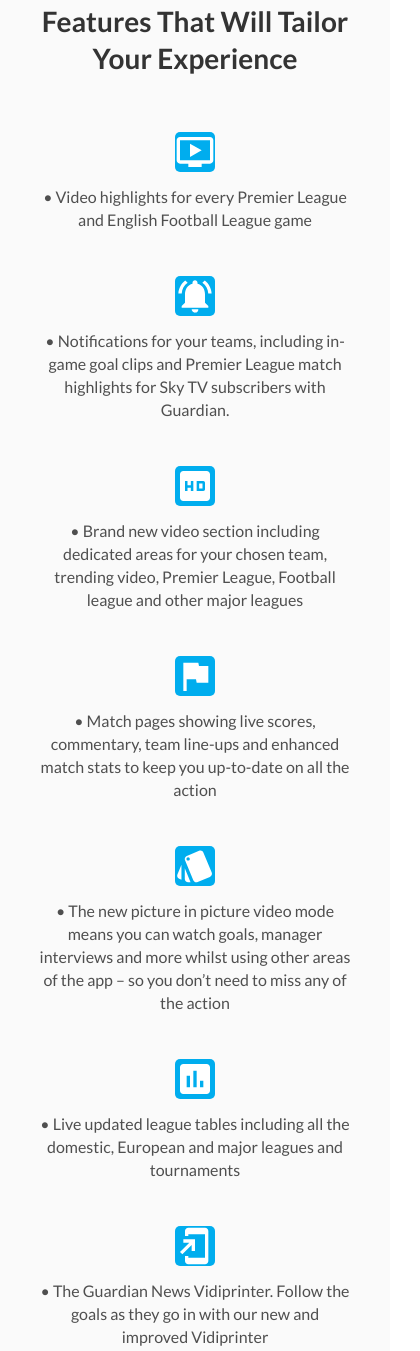
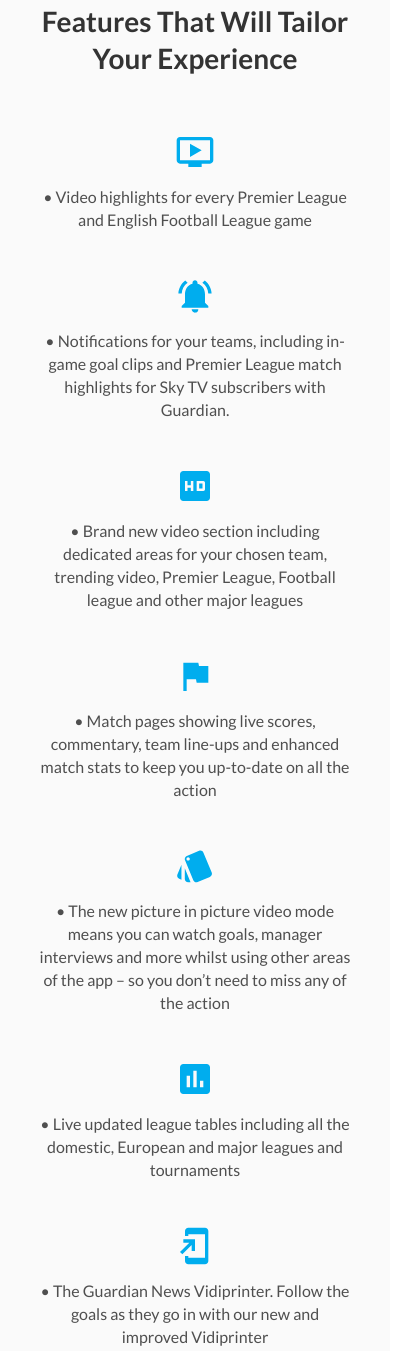
Before and after one commit to Risic/CURSOR_HW_RISIC, a plain HTML site: page Lec11-Responsive/index.html in a window 390 px wide. Shown: the part 2453-3804 px from the top of the page, 420 px wide, since content can reach past the window. Drawn offline with Linux system fonts and the light colour scheme.

Commit message:
version 1.0

```diff
--- a/Lec11-Responsive/index.html
+++ b/Lec11-Responsive/index.html
@@ -105,48 +105,66 @@
             </div>
             <div class="services__cards-flexWrapper">
                 <div class="services__item-card">
-                    <img class="services__item-image" src="./img/cards-icon/monitor-icon.svg" alt="Display icon">
+                    <svg class="services__item-image" width="40" height="40" viewBox="0 0 40 40" fill="none" xmlns="http://www.w3.org/2000/svg">
+                        <path class="fill" d="M35.0003 5H5.00033C3.15033 5 1.66699 6.48333 1.66699 8.33333V28.3333C1.66699 30.1667 3.15033 31.6667 5.00033 31.6667H13.3337V35H26.667V31.6667H35.0003C36.8337 31.6667 38.317 30.1667 38.317 28.3333L38.3337 8.33333C38.3337 6.48333 36.8337 5 35.0003 5ZM35.0003 28.3333H5.00033V8.33333H35.0003V28.3333ZM26.667 18.3333L15.0003 25V11.6667L26.667 18.3333Z" fill="white"/>
+                    </svg>
                     <p class="services__item-text">
                         • Video highlights for every Premier League and English Football League game
                     </p>
                 </div>
                 <div class="services__item-card">
-                    <img class="services__item-image" src="./img/cards-icon/bell-iconsvg.svg" alt="Bell icon">
+                    <svg class="services__item-image" width="40" height="40" viewBox="0 0 40 40" fill="none" xmlns="http://www.w3.org/2000/svg">
+                        <path class="fill" d="M12.6338 6.80008L10.2505 4.41675C6.25046 7.46675 3.61712 12.1667 3.38379 17.5001H6.71712C6.96712 13.0834 9.23379 9.21675 12.6338 6.80008ZM33.2838 17.5001H36.6171C36.3671 12.1667 33.7338 7.46675 29.7505 4.41675L27.3838 6.80008C30.7505 9.21675 33.0338 13.0834 33.2838 17.5001ZM30.0005 18.3334C30.0005 13.2167 27.2671 8.93341 22.5005 7.80008V6.66675C22.5005 5.28341 21.3838 4.16675 20.0005 4.16675C18.6171 4.16675 17.5005 5.28341 17.5005 6.66675V7.80008C12.7171 8.93341 10.0005 13.2001 10.0005 18.3334V26.6667L6.66712 30.0001V31.6667H33.3338V30.0001L30.0005 26.6667V18.3334ZM20.0005 36.6667C20.2338 36.6667 20.4505 36.6501 20.6671 36.6001C21.7505 36.3667 22.6338 35.6334 23.0671 34.6334C23.2338 34.2334 23.3171 33.8001 23.3171 33.3334H16.6505C16.6671 35.1667 18.1505 36.6667 20.0005 36.6667Z" fill="white"/>
+                    </svg>
                     <p class="services__item-text">
                         • Notifications for your teams, including in-game goal clips and Premier League match highlights for Sky TV subscribers with Guardian.</p>
                 </div>
                 <div class="services__item-card">
-                    <img class="services__item-image" src="./img/cards-icon/hd-icon.svg" alt="Hd icon">
+                    <svg class="services__item-image" width="40" height="40" viewBox="0 0 40 40" fill="none" xmlns="http://www.w3.org/2000/svg">
+                        <path class="fill" d="M31.6667 5H8.33333C6.48333 5 5 6.5 5 8.33333V31.6667C5 33.5 6.48333 35 8.33333 35H31.6667C33.5 35 35 33.5 35 31.6667V8.33333C35 6.5 33.5 5 31.6667 5ZM18.3333 25H15.8333V21.6667H12.5V25H10V15H12.5V19.1667H15.8333V15H18.3333V25ZM21.6667 15H28.3333C29.25 15 30 15.75 30 16.6667V23.3333C30 24.25 29.25 25 28.3333 25H21.6667V15ZM24.1667 22.5H27.5V17.5H24.1667V22.5Z" fill="white"/>
+                    </svg>
                     <p class="services__item-text">
                         • Brand new video section including dedicated areas for your chosen team, trending video, Premier League, Football league and other major leagues</p>
                 </div>
                 <div class="services__item-card">
-                    <img class="services__item-image" src="./img/cards-icon/flag-icon.svg" alt="flag-icon icon">
+                    <svg class="services__item-image" width="40" height="40" viewBox="0 0 40 40" fill="none" xmlns="http://www.w3.org/2000/svg">
+                        <path class="fill" class="fill" d="M23.9997 10.0001L23.333 6.66675H8.33301V35.0001H11.6663V23.3334H20.9997L21.6663 26.6667H33.333V10.0001H23.9997Z" fill="white"/>
+                    </svg>
                     <p class="services__item-text">
                         • Match pages showing live scores, commentary, team line-ups and enhanced match stats to keep you up-to-date on all the action</p>
                 </div>
                 <div class="services__item-card">
-                    <img class="services__item-image" src="./img/cards-icon/telephones-icon.svg" alt="Telephones icon">
+                    <svg class="services__item-image" width="40" height="40" viewBox="0 0 40 40" fill="none" xmlns="http://www.w3.org/2000/svg">
+                        <path class="fill" d="M4.21642 32.7499L6.44976 33.6833V18.6333L2.39976 28.3999C1.71643 30.0999 2.53309 32.0499 4.21642 32.7499ZM36.7164 26.5833L28.4498 6.63325C27.9331 5.38325 26.7164 4.61659 25.4331 4.58325C24.9998 4.58325 24.5498 4.64992 24.1164 4.83325L11.8331 9.91658C10.5831 10.4333 9.81642 11.6333 9.78309 12.9166C9.76642 13.3666 9.84976 13.8166 10.0331 14.2499L18.2998 34.1999C18.8164 35.4666 20.0498 36.2333 21.3498 36.2499C21.7831 36.2499 22.2164 36.1666 22.6331 35.9999L34.8998 30.9166C36.5998 30.2166 37.4164 28.2666 36.7164 26.5833ZM13.1331 14.5833C12.2164 14.5833 11.4664 13.8333 11.4664 12.9166C11.4664 11.9999 12.2164 11.2499 13.1331 11.2499C14.0498 11.2499 14.7998 11.9999 14.7998 12.9166C14.7998 13.8333 14.0498 14.5833 13.1331 14.5833ZM9.79976 32.9166C9.79976 34.7499 11.2998 36.2499 13.1331 36.2499H15.5498L9.79976 22.3499V32.9166Z" fill="white"/>
+                    </svg>
                     <p class="services__item-text">
                         • The new picture in picture video mode means you can watch goals, manager interviews and more whilst using other areas of the app – so you don’t need to miss any of the action</p>
                 </div>
                 <div class="services__item-card">
-                    <img class="services__item-image" src="./img/cards-icon/graph-icon.svg" alt="Graph icon">
+                    <svg class="services__item-image" width="40" height="40" viewBox="0 0 40 40" fill="none" xmlns="http://www.w3.org/2000/svg">
+                        <path class="fill" d="M31.6667 5H8.33333C6.5 5 5 6.5 5 8.33333V31.6667C5 33.5 6.5 35 8.33333 35H31.6667C33.5 35 35 33.5 35 31.6667V8.33333C35 6.5 33.5 5 31.6667 5ZM15 28.3333H11.6667V16.6667H15V28.3333ZM21.6667 28.3333H18.3333V11.6667H21.6667V28.3333ZM28.3333 28.3333H25V21.6667H28.3333V28.3333Z" fill="white"/>
+                    </svg>
                     <p class="services__item-text">
                         • Live updated league tables including all the domestic, European and major leagues and tournaments</p>
                 </div>
                 <div class="services__item-card">
-                    <img class="services__item-image" src="./img/cards-icon/touch-icon.svg" alt="Touchscreen icon">
+                    <svg class="services__item-image" width="40" height="40" viewBox="0 0 40 40" fill="none" xmlns="http://www.w3.org/2000/svg">
+                        <path class="fill" d="M30 1.68341L13.3333 1.66675C11.5 1.66675 10 3.16675 10 5.00008V10.0001H13.3333V8.33342H30V31.6667H13.3333V30.0001H10V35.0001C10 36.8334 11.5 38.3334 13.3333 38.3334H30C31.8333 38.3334 33.3333 36.8334 33.3333 35.0001V5.00008C33.3333 3.16675 31.8333 1.68341 30 1.68341ZM16.6667 25.0001H20V13.3334H8.33333V16.6667H14.3167L5 25.9834L7.35 28.3334L16.6667 19.0167V25.0001Z" fill="white"/>
+                    </svg>
                     <p class="services__item-text">
                         • The Guardian News Vidiprinter. Follow the goals as they go in with our new and improved Vidiprinter</p>
                 </div>
                 <div class="services__item-card">
-                    <img class="services__item-image" src="./img/cards-icon/people-icon.svg" alt="People icon">
+                    <svg class="services__item-image" width="40" height="40" viewBox="0 0 40 40" fill="none" xmlns="http://www.w3.org/2000/svg">
+                        <path class="fill" d="M26.667 18.3333C29.4337 18.3333 31.6503 16.0999 31.6503 13.3333C31.6503 10.5666 29.4337 8.33325 26.667 8.33325C23.9003 8.33325 21.667 10.5666 21.667 13.3333C21.667 16.0999 23.9003 18.3333 26.667 18.3333ZM13.3337 18.3333C16.1003 18.3333 18.317 16.0999 18.317 13.3333C18.317 10.5666 16.1003 8.33325 13.3337 8.33325C10.567 8.33325 8.33366 10.5666 8.33366 13.3333C8.33366 16.0999 10.567 18.3333 13.3337 18.3333ZM13.3337 21.6666C9.45033 21.6666 1.66699 23.6166 1.66699 27.4999V31.6666H25.0003V27.4999C25.0003 23.6166 17.217 21.6666 13.3337 21.6666ZM26.667 21.6666C26.1837 21.6666 25.6337 21.6999 25.0503 21.7499C26.9837 23.1499 28.3337 25.0333 28.3337 27.4999V31.6666H38.3337V27.4999C38.3337 23.6166 30.5503 21.6666 26.667 21.6666Z" fill="white"/>
+                    </svg>
                     <p class="services__item-text">
                         • Match reports, previews and a dedicated news section</p>
                 </div>
                 <div class="services__item-card">
-                    <img class="services__item-image" src="./img/cards-icon/setting-icon.svg" alt="Setting icon">
+                    <svg class="services__item-image" width="40" height="40" viewBox="0 0 40 40" fill="none" xmlns="http://www.w3.org/2000/svg">
+                        <path class="fill" d="M5 28.3333V31.6667H15V28.3333H5ZM5 8.33333V11.6667H21.6667V8.33333H5ZM21.6667 35V31.6667H35V28.3333H21.6667V25H18.3333V35H21.6667ZM11.6667 15V18.3333H5V21.6667H11.6667V25H15V15H11.6667ZM35 21.6667V18.3333H18.3333V21.6667H35ZM25 15H28.3333V11.6667H35V8.33333H28.3333V5H25V15Z" fill="white"/>
+                    </svg>
                     <p class="services__item-text">
                         • And you can achieve super-fan status by personalising your home page with up-to-the-minute information on your team.</p>
                 </div>
--- a/Lec11-Responsive/style/mobile.css
+++ b/Lec11-Responsive/style/mobile.css
@@ -141,8 +141,11 @@
     }
 
     .services__item-image {
-        background: #00ADEE;
         border-radius: 5px;
+    }
+
+    .fill {
+        fill: #00ADEE;
     }
 
     .services__item-text {
@@ -155,6 +158,7 @@
 
     .slider__items-flex {
         margin-bottom: 33px;
+        justify-content: center;
     }
 
     .slider__arrow-flex {
```
Also changed, not shown: Lec11-Responsive/img/cards-icon/bell-iconsvg.svg (deleted), Lec11-Responsive/img/cards-icon/flag-icon.svg (deleted), Lec11-Responsive/img/cards-icon/graph-icon.svg (deleted), Lec11-Responsive/img/cards-icon/hd-icon.svg (deleted), Lec11-Responsive/img/cards-icon/monitor-icon.svg (deleted), Lec11-Responsive/img/cards-icon/people-icon.svg (deleted), Lec11-Responsive/img/cards-icon/setting-icon.svg (deleted), Lec11-Responsive/img/cards-icon/telephones-icon.svg (deleted), Lec11-Responsive/img/cards-icon/touch-icon.svg (deleted).
